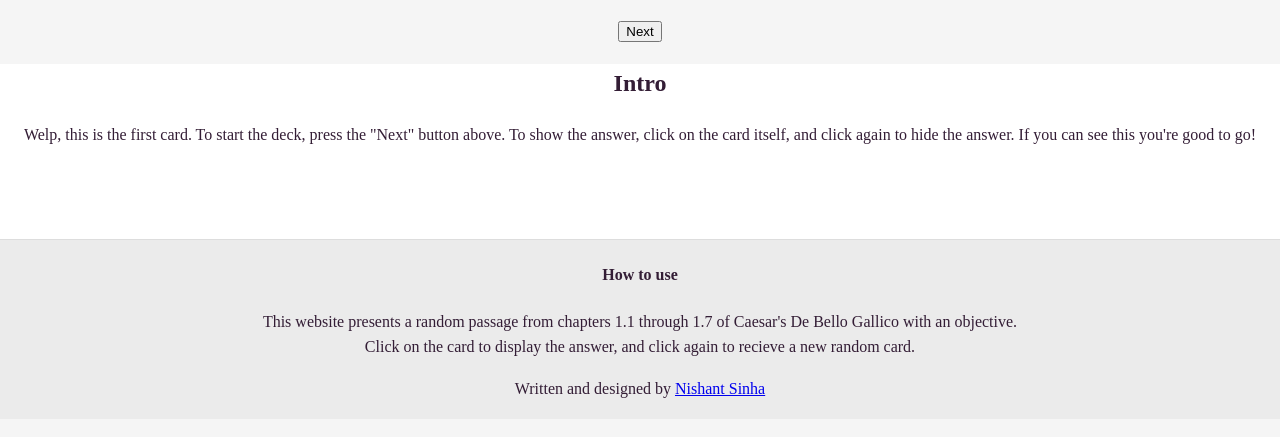
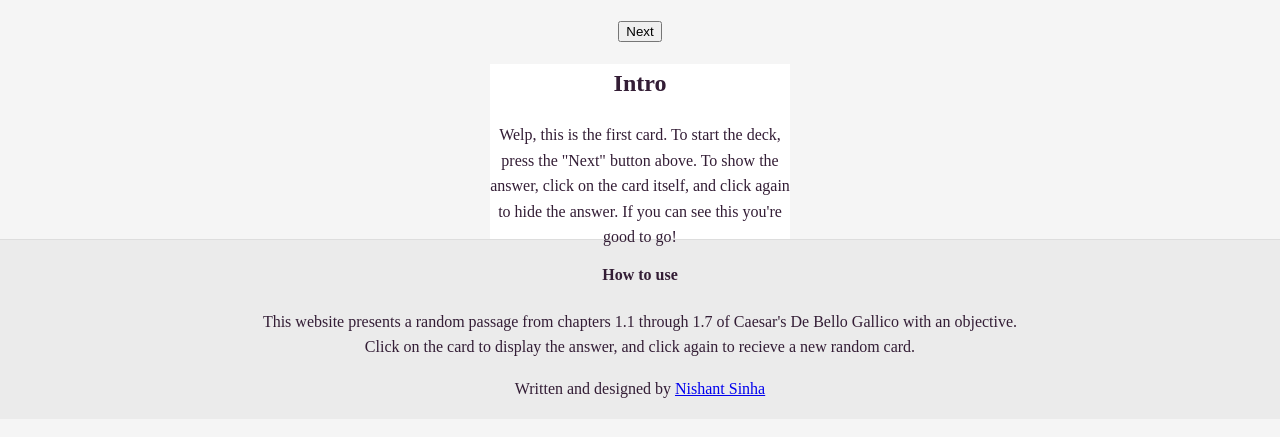
Before and after one commit to Nishnha/Cards, a plain HTML site: page index.html in a window 1280 px wide. Shown: the part 127-564 px from the top of the page. Drawn offline with nearby package versions, Linux system fonts and the light colour scheme.

Commit message:
Fixed width/height.

```diff
--- a/desktop.css
+++ b/desktop.css
@@ -20,7 +20,9 @@ li {
 .card {
     margin: 0 auto;
     min-width: 300px;
+    max-width: 300px;
     min-height: 175px;
+    max-height: 175px;
     background-color: #FFF;
 }
 
```
